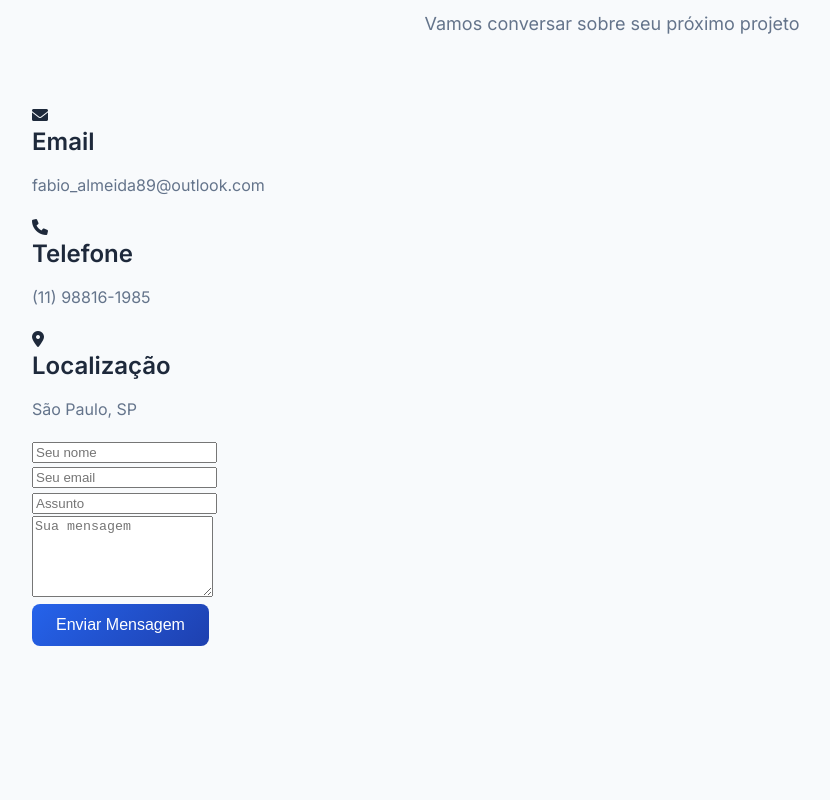
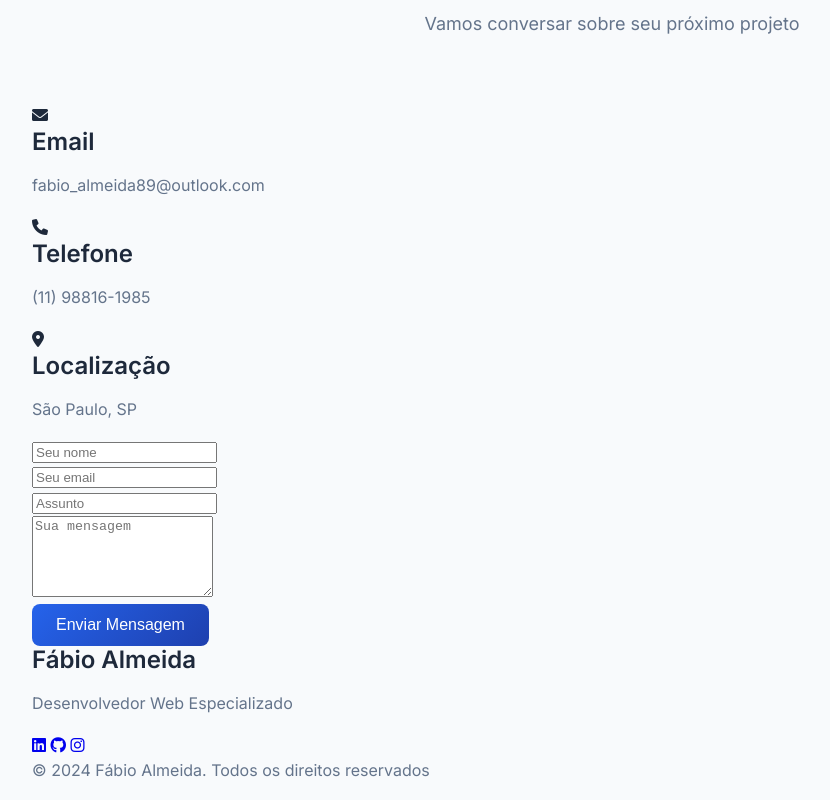
Before and after one commit to almeida89/portifolio, a plain HTML site: page index.html in a window 1280 px wide. Shown: the part 4690-5490 px from the top of the page, without its empty margins (28-858 px from the left). Before the commit the page ends 5336 px from the top, so only its background shows below. Drawn offline with Linux system fonts and the light colour scheme.

Commit message:
Trabalhando em Footer

```diff
--- a/index.html
+++ b/index.html
@@ -303,7 +303,7 @@
     </section>
 
     <!-- Contact Section -->
-     <section id="contact" class="contact">
+    <section id="contact" class="contact">
         <div class="container">
             <div class="section-header">
                 <h2>Entre em contato</h2>
@@ -356,8 +356,27 @@
                 </form>
             </div>
         </div>
-     </section>
+    </section>
 
+<!-- Footer -->
+    <footer class="footer">
+        <div class="container">
+            <div class="footer-content">
+                <div class="footer-info">
+                    <h3>Fábio Almeida</h3>
+                    <p>Desenvolvedor Web Especializado</p>
+                </div>
+                <div class="footer-social">
+                    <a href="#" class="social-link"><i class="fab fa-linkedin"></i></a>
+                    <a href="#" class="social-link"><i class="fab fa-github"></i></a>
+                    <a href="#" class="social-link"><i class="fab fa-instagram"></i></a>
+                </div>
+            </div>
+            <div class="footer-bottom">
+                <p>&copy; 2024 Fábio Almeida. Todos os direitos reservados</p>
+            </div>
+        </div>
+    </footer>
 
 </body>
 
```
